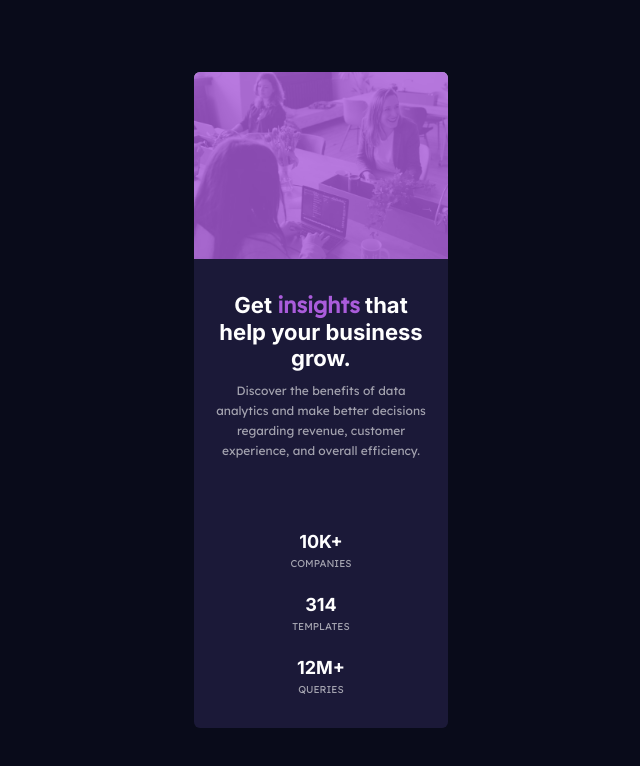
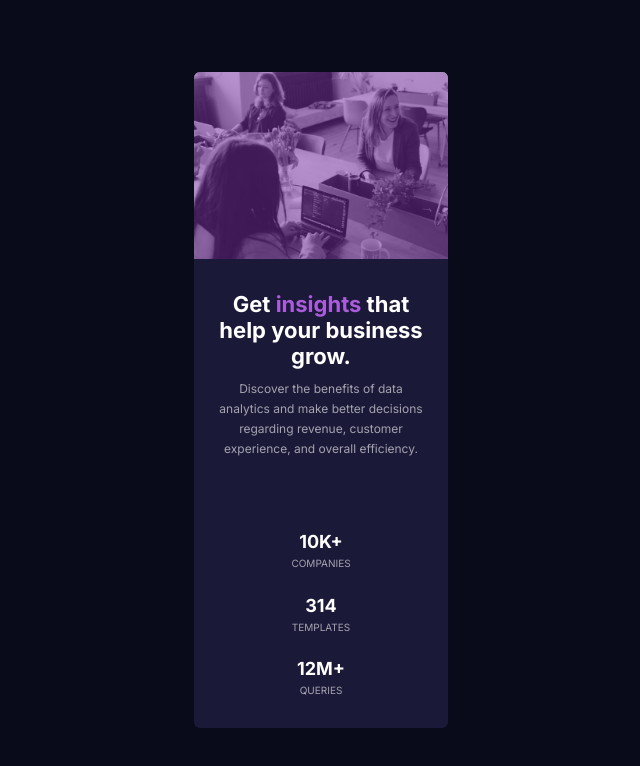
Before and after one commit to khazin/stats-preview-card-component, a plain HTML site: page index.html in a window 1280 px wide. Shown: the whole page, without its empty margins (319-959 px from the left). Drawn offline with Linux system fonts and the light colour scheme.

Commit message:
done website

```diff
--- a/css/style.css
+++ b/css/style.css
@@ -8,6 +8,8 @@
   --white: hsl(0, 0%, 100%); /*main heading, stats*/
   --slightly-transparent-white: hsla(0, 0%, 100%, 0.6); /*stat headings*/
   --slightly-transparent-white-2: hsla(0, 0%, 100%, 0.75); /*main paragraph*/
+  --inter-font: "Inter", sans-serif;
+  --lexend-font: "Inter", sans-serif;
 }
 
 * {
@@ -15,7 +17,6 @@
   padding: 0;
   margin: 0;
   font-size: 15px;
-  font-family: "Lexend Deca", sans-serif;
 }
 
 .container {
@@ -56,8 +57,7 @@
   right: 0px;
   bottom: 0px;
   left: 0px;
-  background-color: rgba(170, 92, 219, 0.801);
-
+  background-color: rgba(122, 47, 168, 0.5);
   border-top-left-radius: 6px;
   border-top-right-radius: 6px;
 }
@@ -80,14 +80,14 @@
 
 .heading {
   color: var(--white);
-  font-family: "Inter", sans-serif;
+  font-family: var(--inter-font);
   font-weight: 700;
 }
 
 .paragraph {
   color: var(--slightly-transparent-white);
   font-weight: 400;
-  font-family: "Lexend Deca", sans-serif;
+  font-family: var(--lexend-font);
 }
 
 .cta .heading {
```
Also changed, not shown: README.md, 1 other file.
